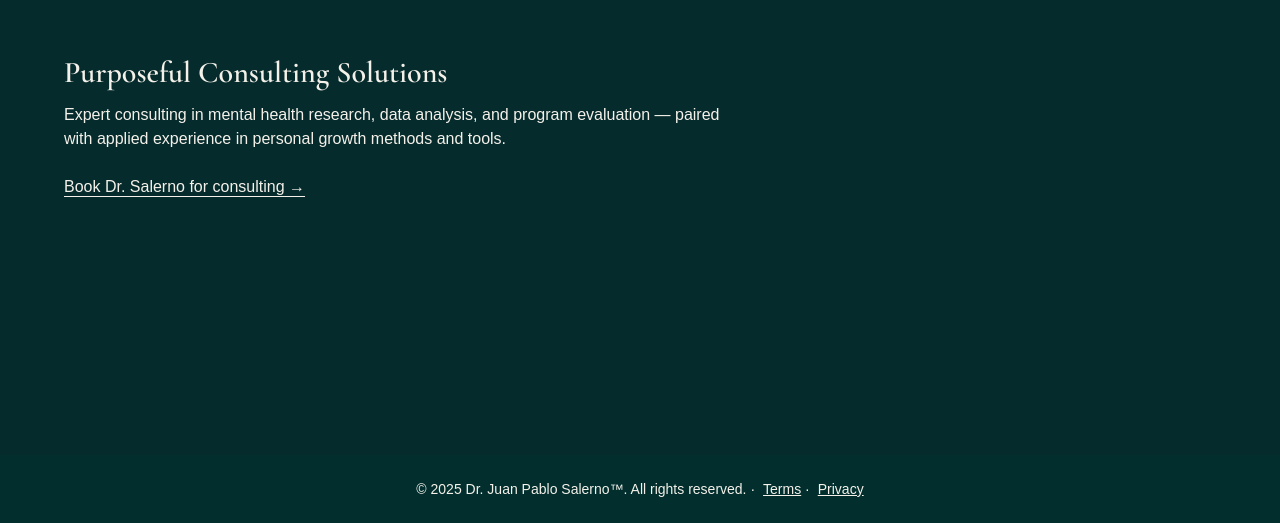
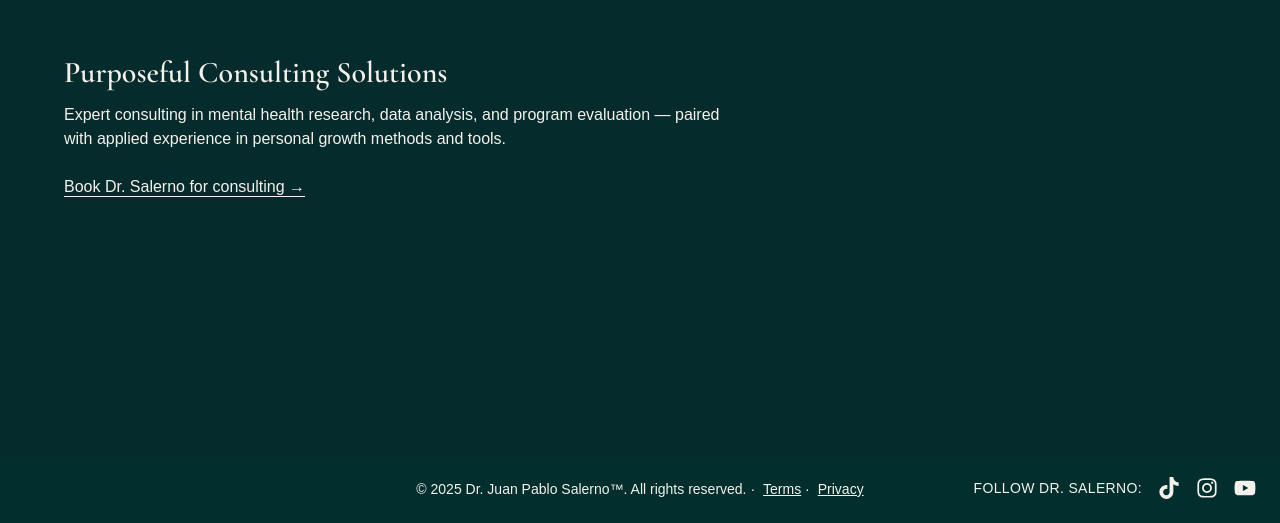
Before and after one commit to John3789/my-site-2, a Next.js app: page / in a window 1280 px wide. Shown: the part 2769-3292 px from the top of the page. Built offline with nearby package versions, Linux system fonts and the light colour scheme.

Commit message:
Add SocialFooter component and integrate into layout and home pages

```diff
--- a/app/layout.js
+++ b/app/layout.js
@@ -1,6 +1,7 @@
 // app/layout.js
 import './globals.css'
 import { Inter, Cormorant_Garamond } from 'next/font/google'
+import SocialFooter from "../components/SocialFooter";
 
 // Sans font for body text
 const inter = Inter({
@@ -21,10 +22,18 @@ export default function RootLayout({ children }) {
       {/* ⬇️ lock layout so it always looks like full screen */}
       <body className="min-w-[1200px] bg-[#F4F1EA] text-[#0C1415] antialiased">
         {children}
-<footer className="text-center py-6 text-sm text-[var(--color-cream)] bg-[var(--color-teal-950)]">
-  © {new Date().getFullYear()} Dr. Juan Pablo Salerno™. All rights reserved. ·
-  <a href="/terms" className="underline ml-2 hover:opacity-80">Terms</a> ·
-  <a href="/privacy" className="underline ml-2 hover:opacity-80">Privacy</a>
+<footer className="relative py-6 px-6 text-sm text-[var(--color-cream)] bg-[var(--color-teal-950)] text-center">
+  {/* Centered copyright/legal */}
+  <p>
+    © {new Date().getFullYear()} Dr. Juan Pablo Salerno™. All rights reserved. ·
+    <a href="/terms" className="underline ml-2 hover:opacity-80">Terms</a> ·
+    <a href="/privacy" className="underline ml-2 hover:opacity-80">Privacy</a>
+  </p>
+
+  {/* Absolutely positioned social icons bottom-right */}
+  <div className="absolute right-6 bottom-6">
+    <SocialFooter />
+  </div>
 </footer>
       </body>
     </html>
--- a/app/page.js
+++ b/app/page.js
@@ -2,6 +2,7 @@
 import Link from 'next/link'
 import Image from 'next/image'
 import Header from '../components/Header'
+import SocialFooter from "../components/SocialFooter";
 
 export default function Home() {
   return (
@@ -147,6 +148,7 @@ export default function Home() {
   </section>
 
 </main>
+
     </>
   )
 }
--- /dev/null
+++ b/components/SocialFooter.jsx
@@ -0,0 +1,23 @@
+// components/SocialFooter.jsx
+import { FaInstagram, FaYoutube } from "react-icons/fa";
+import { FaTiktok } from "react-icons/fa6";
+
+export default function SocialFooter() {
+  return (
+    <div className="flex items-center gap-4">
+      <span className="uppercase tracking-wide text-sm">Follow Dr. Salerno:</span>
+
+      <a href="https://www.tiktok.com/@yourhandle" target="_blank" rel="noopener noreferrer" className="hover:opacity-80 transition" aria-label="TikTok">
+        <FaTiktok size={22} />
+      </a>
+
+      <a href="https://www.instagram.com/yourhandle" target="_blank" rel="noopener noreferrer" className="hover:opacity-80 transition" aria-label="Instagram">
+        <FaInstagram size={22} />
+      </a>
+
+      <a href="https://www.youtube.com/@yourchannel" target="_blank" rel="noopener noreferrer" className="hover:opacity-80 transition" aria-label="YouTube">
+        <FaYoutube size={22} />
+      </a>
+    </div>
+  );
+}
```
Also changed, not shown: package.json (+4 -3 lines), 1 other file (tests, documents, lock files or other folders).
